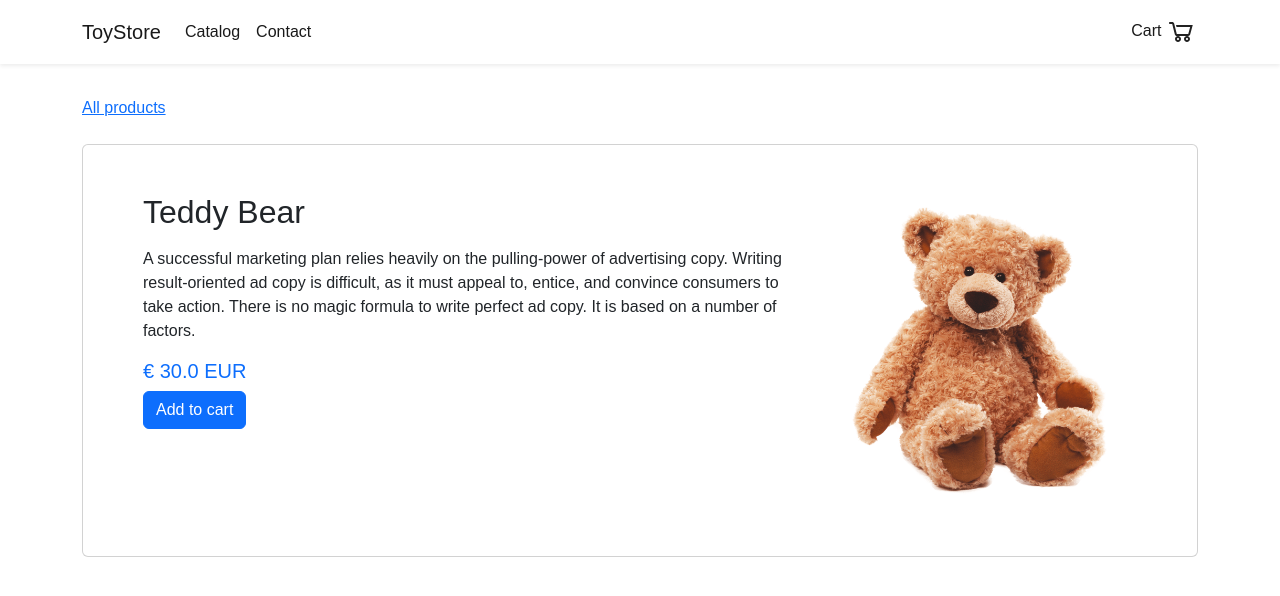
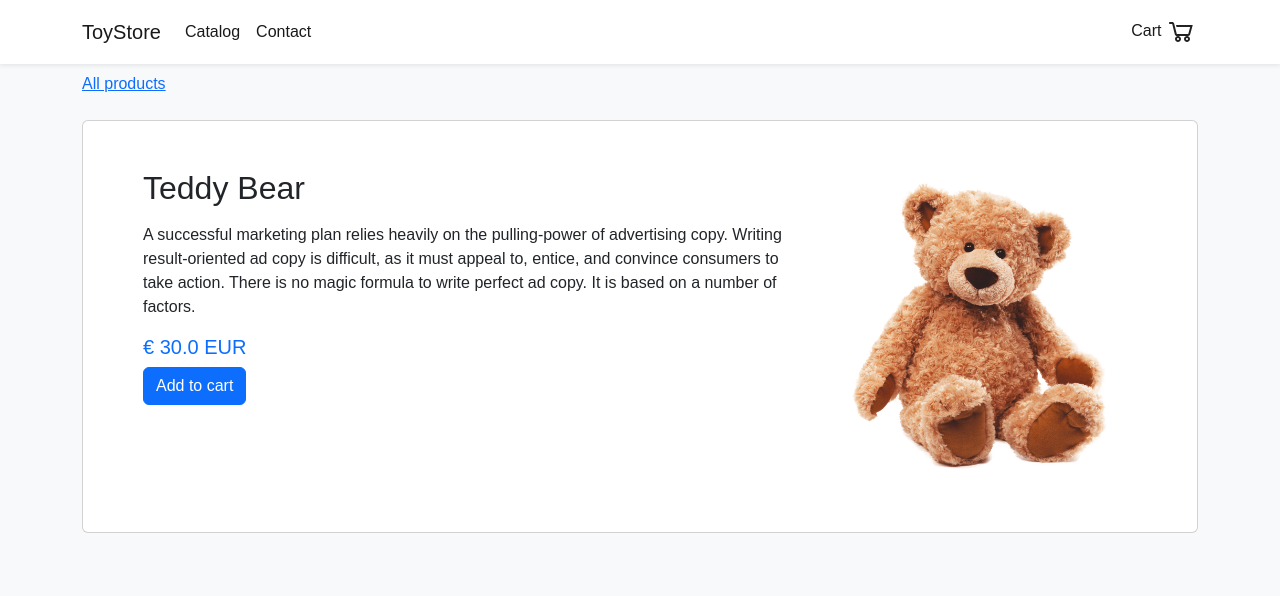
Before and after one commit to St4rLighr/gtm_setup_demo, a Jekyll site: the page built from _products/product1.md, in a window 1280 px wide. Shown: the top 596 px of the page. Built offline with Jekyll 4.4.1, drawn with Linux system fonts in a browser that asks for light colours.

Commit message:
Update default.html

```diff
--- a/_layouts/default.html
+++ b/_layouts/default.html
@@ -19,13 +19,12 @@
   <link rel="canonical" href="{{ page.url | replace:'index.html','' | absolute_url }}">
   <!-- TODO: Add GTM head script here -->
 </head>
-<body
+<body class="bg-light">
+  <!-- TODO: Add GTM noscript here -->
   <!-- Google Tag Manager (noscript) -->
   <noscript><iframe src="https://www.googletagmanager.com/ns.html?id=GTM-TMKRQRPT"
   height="0" width="0" style="display:none;visibility:hidden"></iframe></noscript>
   <!-- End Google Tag Manager (noscript) -->
-    class="bg-light">
-  <!-- TODO: Add GTM noscript here -->
   {% include header.html %}
   <main class="main pt-5">
     {{ content }}
```
